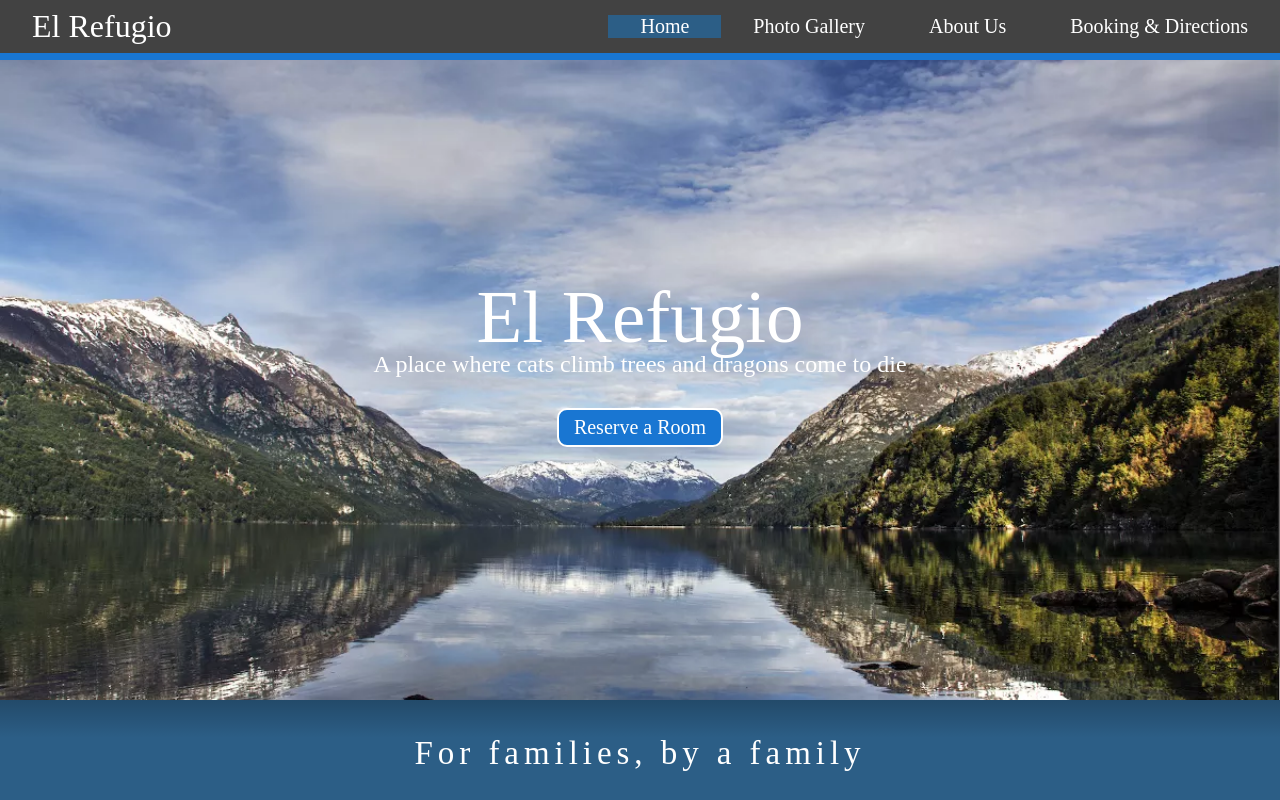
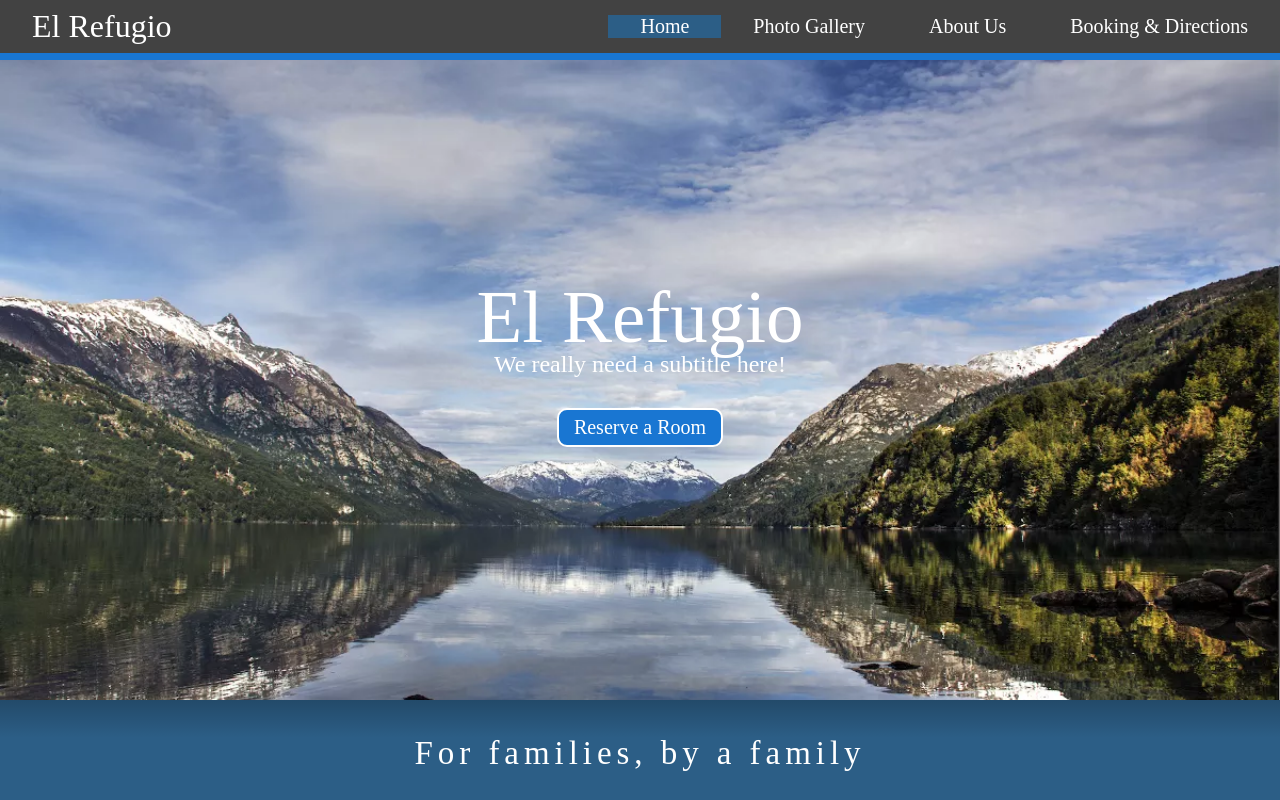
Before and after one commit to elrefugio/elrefugio.github.io, a website: page index.html in a window 1280 px wide. Shown: the top 800 px of the page. Drawn offline with Linux system fonts and the light colour scheme.

Commit message:
Update index.html

```diff
--- a/index.html
+++ b/index.html
@@ -39,7 +39,7 @@
     <div class="stack-layer fmatter__txtl">
       <div class="fmatter__txtc">
         <h1>El Refugio</h1>
-        <h2>A place where cats climb trees and dragons come to die</h2>
+        <h2>We really need a subtitle here!</h2>
         <button class="fmatter__button">Reserve a Room</button>
       </div>
     </div>
```
